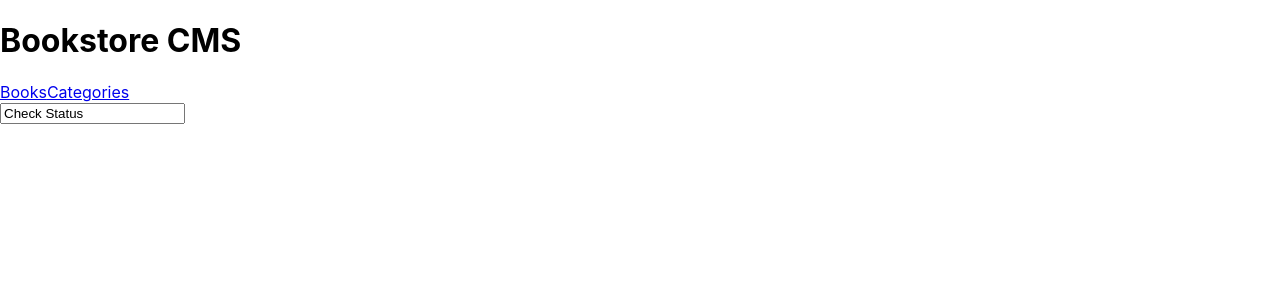
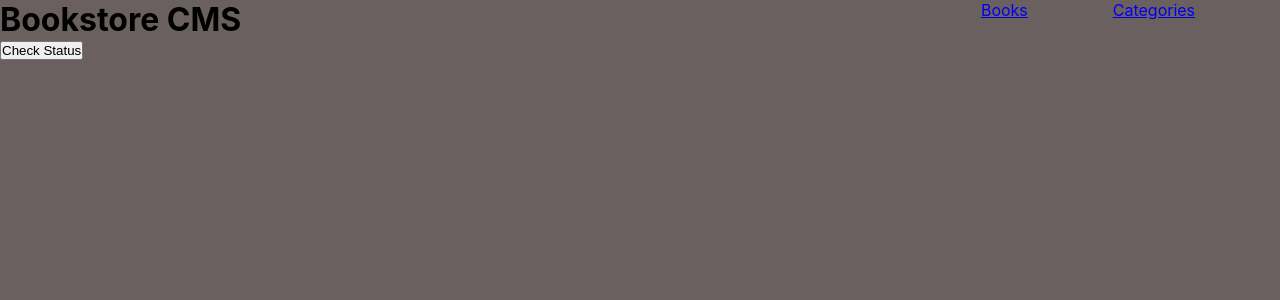
Before and after one commit to julzedz/bookstore, a React (Create React App) app: page /categories in a window 1280 px wide. Shown: the top 300 px of the page. Built offline with nearby package versions, Linux system fonts and the light colour scheme.

Commit message:
Add some styling

```diff
--- a/src/App.css
+++ b/src/App.css
@@ -1,3 +1,21 @@
-*, body {
-  background-color: #2c567bc8;
+*,
+*::after,
+*::before {
+  margin: 0;
+  padding: 0;
 }
+
+body {
+  background-color: #6b6060;
+}
+
+header {
+  display: flex;
+  justify-content: space-between;
+}
+
+nav {
+  width: 30%;
+  display: flex;
+  justify-content: space-evenly;
+}
--- a/src/App.js
+++ b/src/App.js
@@ -1,17 +1,18 @@
 import { Route, Routes } from 'react-router-dom';
+import './App.css';
 import Bookspage from './pages/Bookspage';
 import Categories from './pages/Categories';
 import Navbar from './components/Navbar';
 
 function App() {
   return (
-    <>
+    <div className="App">
       <Navbar />
       <Routes>
         <Route path="/" element={<Bookspage />} />
         <Route path="/categories" element={<Categories />} />
       </Routes>
-    </>
+    </div>
   );
 }
 
--- a/src/components/Navbar.jsx
+++ b/src/components/Navbar.jsx
@@ -1,4 +1,5 @@
 import React from 'react';
+import '../App.css';
 import { Link } from 'react-router-dom';
 
 function Navbar() {
--- a/src/pages/Categories.jsx
+++ b/src/pages/Categories.jsx
@@ -2,7 +2,7 @@ import React from 'react';
 
 function Categories() {
   return (
-    <input value="Check Status"/>
+    <input type="button" value="Check Status" />
   );
 }
 
```
